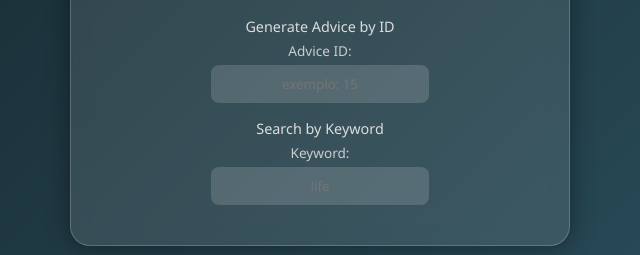
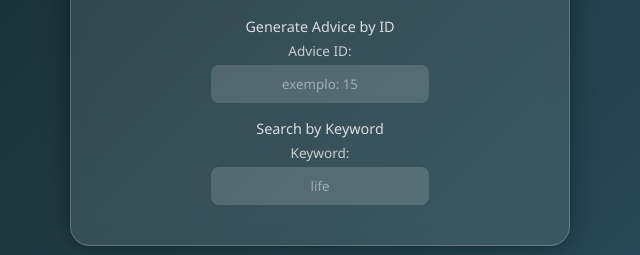
Before and after one commit to srjuninn/advicesApiApresentation, a plain HTML site: page index.html in a window 1280 px wide. Shown: the part 397-652 px from the top of the page, 320-960 px from the left. Drawn offline with Linux system fonts and the light colour scheme.

Commit message:
style: placeholder inputs
Co-authored-by: GoBrazill <vinicius.daraujos26@gmail.com>

```diff
--- a/style.css
+++ b/style.css
@@ -109,6 +109,10 @@ label {
   transition: 0.3s ease;
 }
 
+.advicesWrap input::placeholder{
+  color: rgba(255, 255, 255, 0.452);
+}
+
 #adviceId, #adviceWord {
   text-align: center;
 }
```
